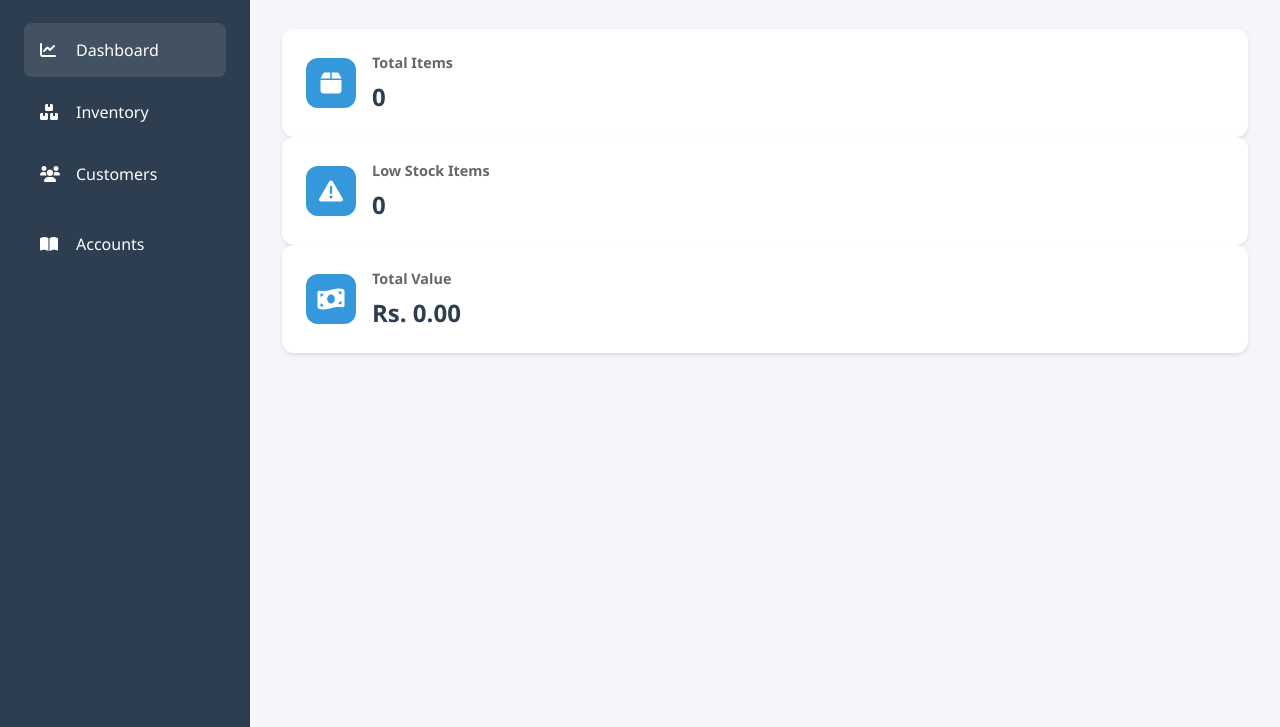
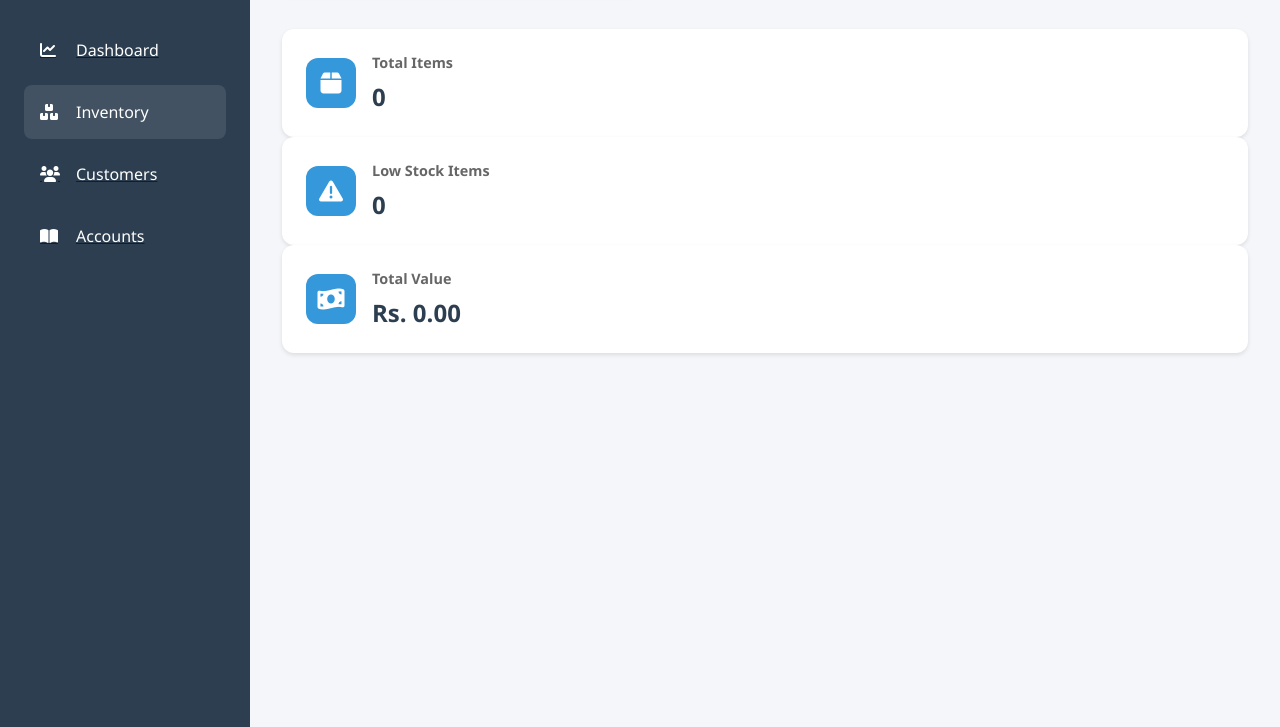
Before and after one commit to f219066/TransactPro-POS, a plain HTML site: page inventory.html in a window 1280 px wide. Shown: the part 73-800 px from the top of the page. Drawn offline with Linux system fonts and the light colour scheme.

Commit message:
Add files via upload

```diff
--- a/inventory.html
+++ b/inventory.html
@@ -1,15 +1,14 @@
 <!DOCTYPE html>
 <html lang="en">
+
 <head>
   <meta charset="UTF-8" />
   <meta name="viewport" content="width=device-width, initial-scale=1.0" />
   <title>Inventory Management - Spice POS</title>
   <link rel="stylesheet" href="/style.css" />
-    <link
-      rel="stylesheet"
-      href="https://cdnjs.cloudflare.com/ajax/libs/font-awesome/6.0.0/css/all.min.css"
-    />
+  <link rel="stylesheet" href="https://cdnjs.cloudflare.com/ajax/libs/font-awesome/6.0.0/css/all.min.css" />
 </head>
+
 <body>
   <div class="container">
     <nav class="sidebar">
@@ -18,25 +17,28 @@
         <h2>Spice POS</h2>
       </div>
       <ul class="nav-links">
-          <li class="active" data-page="dashboard">
+        <a href="index.html">
+          <li data-page="dashboard">
             <i class="fas fa-chart-line"></i>
             <span>Dashboard</span>
           </li>
-          <li data-page="inventory">
+        </a>
+        <li class="active" data-page="inventory">
           <i class="fas fa-boxes"></i>
           <span>Inventory</span>
         </li>
+        <a href="#">
           <li data-page="customers">
             <i class="fas fa-users"></i>
             <span>Customers</span>
           </li>
+        </a>
+        <a href="accounts.html">
           <li>
-            <a href="accounts.html"
-              style="display: flex; align-items: center; gap: 1rem; padding: 0rem; margin: 0.5rem 0; border-radius: 8px; cursor: pointer; text-decoration: none; color: inherit; transition: background-color 0.3s;">
             <i class="fas fa-book-open" style="width: 20px;"></i>
             <span>Accounts</span>
+          </li>
         </a>
-          </li>
 
       </ul>
     </nav>
@@ -150,4 +152,5 @@
   <script src="/inventory.js"></script>
   <script src="/script.js"></script>
 </body>
+
 </html>
--- a/style.css
+++ b/style.css
@@ -51,19 +51,32 @@ body {
     list-style: none;
 }
 
-.nav-links li {
-    padding: 1rem;
+.nav-links li{
+    padding: 1rem; /* Keep padding on the anchor */
     margin: 0.5rem 0;
-    border-radius: 8px;
-    cursor: pointer;
-    transition: background-color 0.3s;
-    display: flex;
-    align-items: center;
-    gap: 1rem;
+    display: flex; /* Keep display flex for icon and text alignment */
+    align-items: center; /* Center align items */
+    gap: 1rem; /* Space between icon and text */
+    color: white; /* Inherit color from parent */
+    text-decoration: none; /* Remove underline */
+    border-radius: 8px; /* Optional: match li's border radius */
+    transition: background-color 0.3s; /* Transition for hover effect */
+}
+
+.nav-links li a {
+    padding: 1rem; /* Keep padding on the anchor */
+    margin: 0.5rem 0;
+    display: flex; /* Keep display flex for icon and text alignment */
+    align-items: center; /* Center align items */
+    gap: 1rem; /* Space between icon and text */
+    color: white; /* Inherit color from parent */
+    text-decoration: none; /* Remove underline */
+    border-radius: 8px; /* Optional: match li's border radius */
+    transition: background-color 0.3s; /* Transition for hover effect */
 }
 
 .nav-links li:hover,
-.nav-links li.active {
+.nav-links li.active{
     background-color: rgba(255, 255, 255, 0.1);
 }
 
```
Also changed, not shown: accounts.html (+58 -10 lines), index.html (+10 -6 lines). Lines whose indentation alone changed are shown as unchanged.
